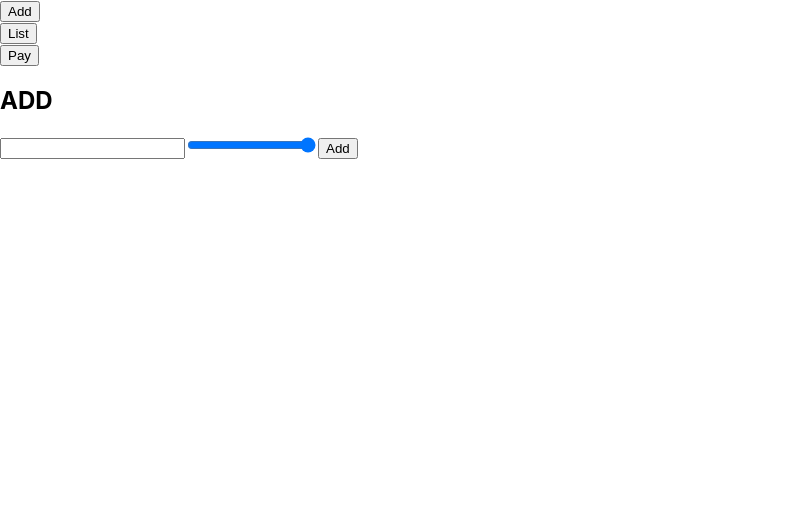
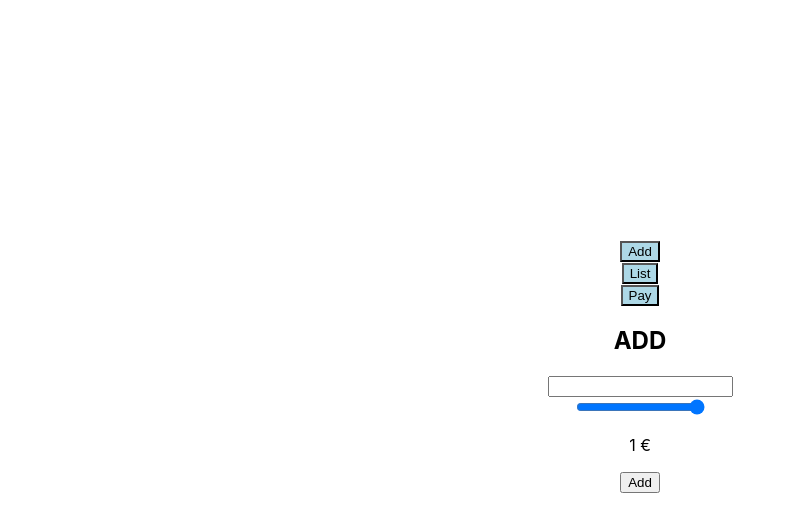
Before and after one commit to Adrien-GOGOIS/Bakery-React, a React (Create React App) app: page / in a window 1280 px wide. Shown: the top 532 px of the page, without its empty margins (0-796 px from the left). Built offline with nearby package versions, Linux system fonts and the light colour scheme.

Commit message:
Add Card.js & state in Pay.js

```diff
--- a/src/App.css
+++ b/src/App.css
@@ -36,3 +36,8 @@
     transform: rotate(360deg);
   }
 }
+
+body {
+  text-align: center;
+  margin-top: 30vh;
+}
--- a/src/App.js
+++ b/src/App.js
@@ -44,6 +44,10 @@ class App extends React.Component {
 
   // Navigation entre les 3 onglets en fonction du state, lui-même changé en fonction du bouton cliqué par l'utilisateur
   render() {
+    <div>
+      <h1>BAKERY</h1>
+    </div>;
+
     if (this.state.activeTab === "Add") {
       return (
         <Add
@@ -51,6 +55,7 @@ class App extends React.Component {
           selectList={this.selectList}
           selectPay={this.selectPay}
           addItem={this.addItem}
+          isSelected={this.state.activeTab === "Add"}
         />
       );
     }
@@ -62,6 +67,7 @@ class App extends React.Component {
           selectPay={this.selectPay}
           selectAdd={this.selectAdd}
           items={this.state.items}
+          isSelected={this.state.activeTab === "List"}
         />
       );
     }
@@ -72,6 +78,10 @@ class App extends React.Component {
           selectPay={this.selectPay}
           selectList={this.selectList}
           selectAdd={this.selectAdd}
+          isSelected={this.state.activeTab === "Pay"}
+          // totalPrice={this.state.items
+          //   .map((item) => item.productPrice)
+          //   .reduce((a, b) => a + b)}
         />
       );
     }
--- a/src/components/Add.js
+++ b/src/components/Add.js
@@ -38,17 +38,17 @@ class Add extends React.Component {
     return (
       <div>
         <Button
-          isSelected={this.isSelected}
+          isSelected={this.props.isSelected}
           onClick={this.props.selectAdd}
           children="Add"
         />
         <Button
-          isSelected={this.isSelected}
+          isSelected={this.props.isSelected}
           onClick={this.props.selectList}
           children="List"
         />
         <Button
-          isSelected={this.isSelected}
+          isSelected={this.props.isSelected}
           onClick={this.props.selectPay}
           children="Pay"
         />
@@ -57,7 +57,9 @@ class Add extends React.Component {
         <div>
           <form>
             <input type="text" onChange={this.updateProductName} />
+            <br />
             <input type="range" min={1} max={10} onChange={this.updatePrice} />
+            <p>{this.state.price + " €"}</p>
             <button type="submit" onClick={(e) => this.addProduct(e)}>
               Add
             </button>
--- a/src/components/Button.js
+++ b/src/components/Button.js
@@ -5,7 +5,14 @@ class Button extends React.Component {
   render() {
     return (
       <div>
-        <button onClick={this.props.onClick} style={this.props.isSelected}>
+        <button
+          onClick={this.props.onClick}
+          style={{
+            backgroundColor: this.props.isSelected
+              ? "lightblue"
+              : "transparent",
+          }}
+        >
           {this.props.children}
         </button>
       </div>
--- a/src/components/Pay.js
+++ b/src/components/Pay.js
@@ -3,6 +3,23 @@ import Button from "./Button.js";
 
 // Onglet Pay
 class Pay extends React.Component {
+  constructor() {
+    super();
+    this.state = {
+      basket: [],
+      total: 0,
+      totalTVA: 0,
+      totalEcoTax: 0,
+      totalTTC: 0,
+    };
+
+    this.handleSelect = this.handleSelect.bind(this);
+  }
+
+  handleSelect(name, price) {
+    console.log(name, price);
+  }
+
   render() {
     return (
       <div>
@@ -22,6 +39,12 @@ class Pay extends React.Component {
           children="Pay"
         />
         <h2>PAY</h2>
+        <div>
+          <p>{this.state.total}</p>
+          <p>{this.state.totalTVA}</p>
+          <p>{this.state.totalEcoTax}</p>
+          <p>{this.state.totalTTC}</p>
+        </div>
       </div>
     );
   }
```
Also changed, not shown: src/components/Card.js (added, +23 -0 lines), public/images/item.png (added).
